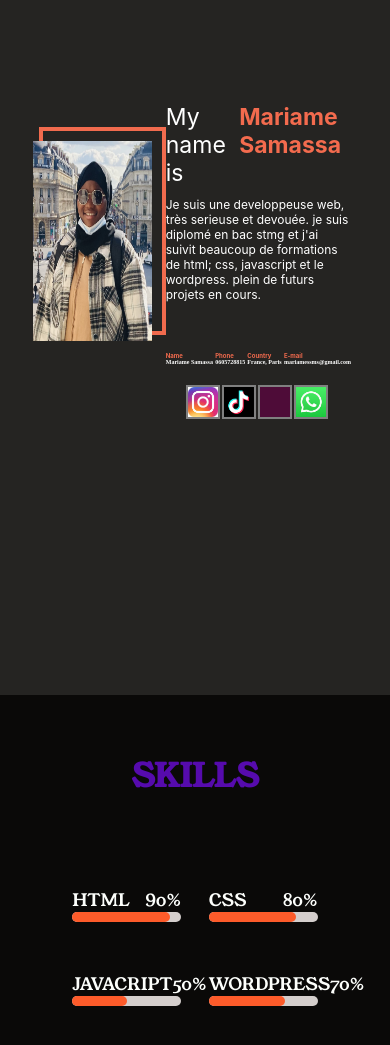
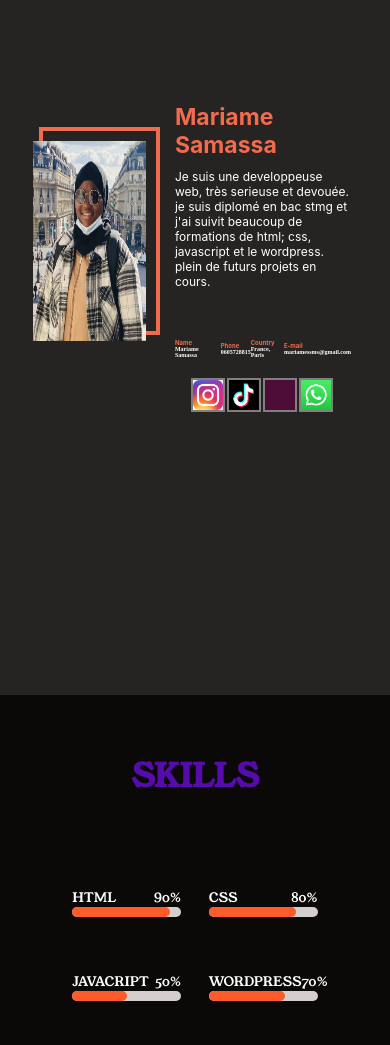
Before and after one commit to Samassamariame/samassamariame.github.io, a plain HTML site: page index.html in a window 390 px wide. Shown: the part 993-2038 px from the top of the page. Drawn offline with Linux system fonts and the light colour scheme.

Commit message:
Add files via upload

```diff
--- a/index.html
+++ b/index.html
@@ -58,7 +58,7 @@
 
         <div id="about-texte">
           <div id="about1">
-            <p>My name is </p>
+            <p id="about1-texte">My name is </p>
             <div id="texte1">
                 <p>Mariame Samassa</p>
             </div>
--- a/style.css
+++ b/style.css
@@ -572,6 +572,7 @@ h2{
     #about-image{
     width: 120px;
     height: 200px;
+    margin-right: 15px;
 
     }
     #texte2 {
@@ -586,4 +587,20 @@ h2{
     #unique3{
         padding-bottom: 30px;
     }
+    #about1-texte {
+        display:none
+    }
+    #left1-texte {
+        font-size: 13px;
+    }
+    #right1-texte{
+        font-size: 13px;
+    }
+    #left2-texte{
+        font-size: 13px;
+    }
+    #right2-texte{
+        font-size: 13px;
+    }
+
 }
```
